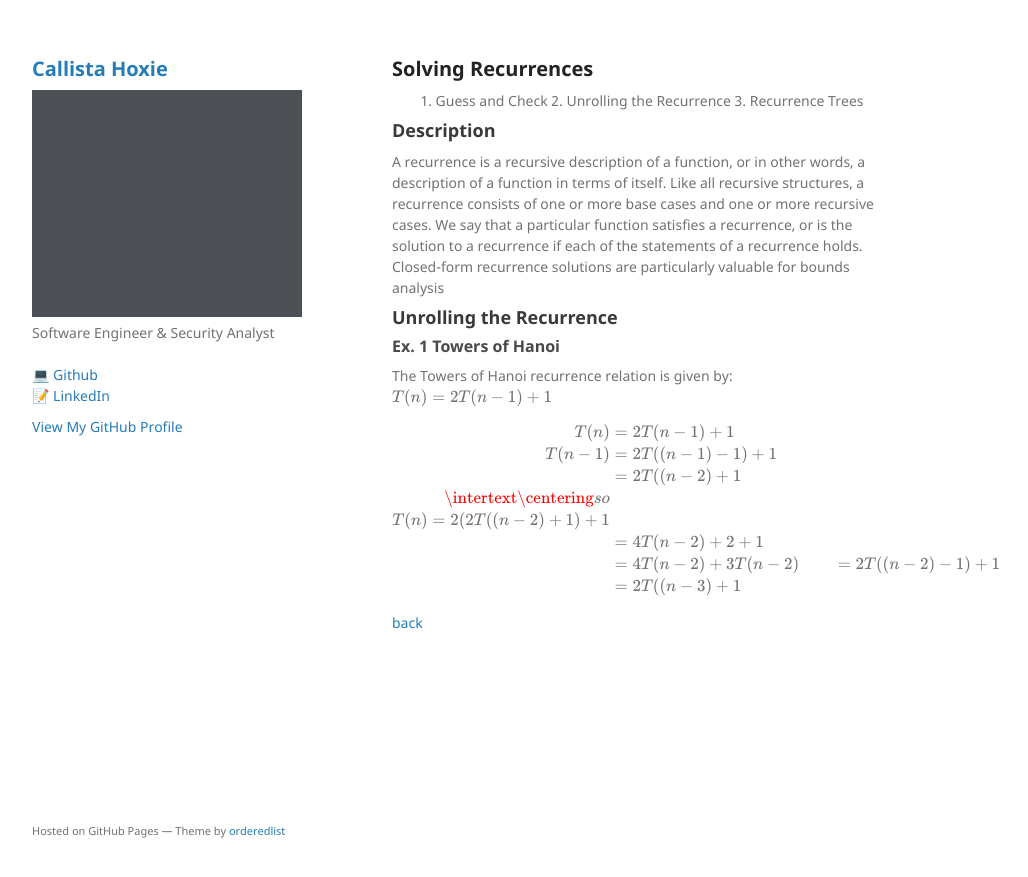
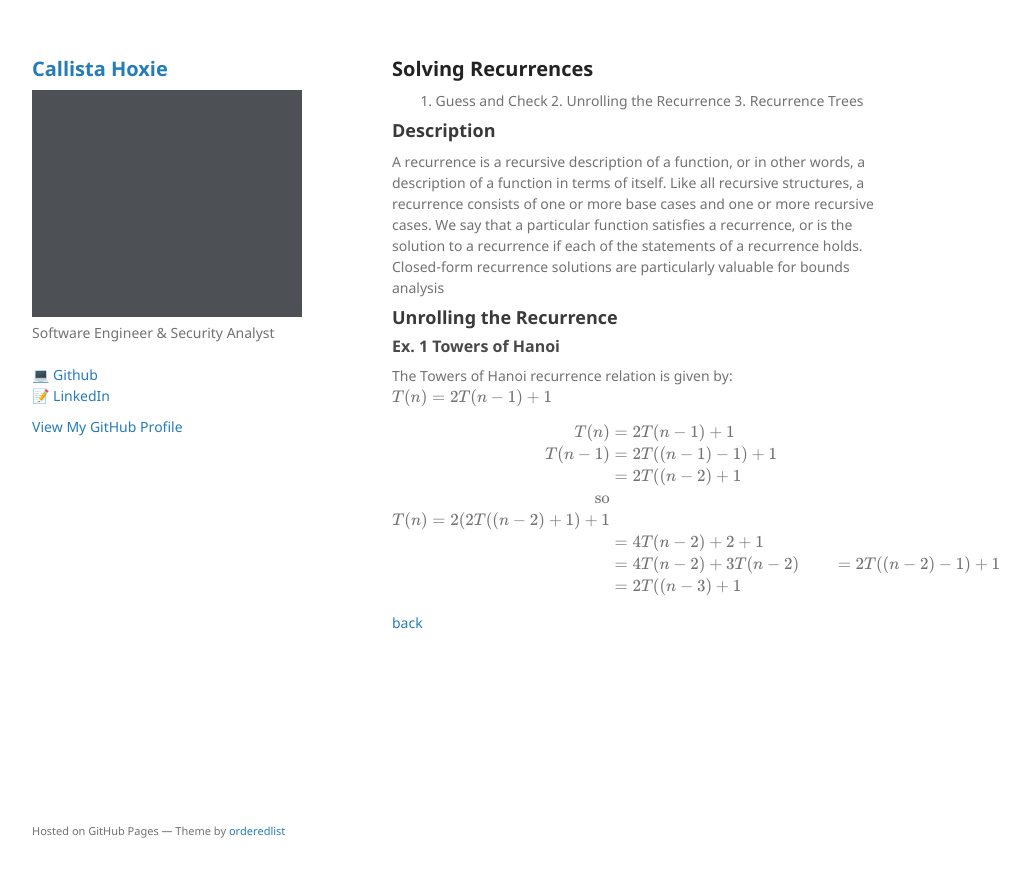
Before and after one commit to callistajosette/callistajosette.github.io, a Jekyll site: the page built from project-crease.md, in a window 1280 px wide. Shown: the top 877 px of the page, without its empty margins (178-1206 px from the left). Built offline with Jekyll 4.4.1, drawn with Linux system fonts in a browser that asks for light colours; our own code applies the rules of GitHub Pages for plain Markdown files.

Commit message:
Update project-crease.md

```diff
--- a/project-crease.md
+++ b/project-crease.md
@@ -22,7 +22,7 @@ $$\begin{align*}
 T(n) & = 2T(n-1) + 1 \\
 T(n-1) & = 2T((n-1)-1) + 1 \\
 & = 2T((n-2) + 1 \\
-\intertext{\centering so}\\
+\text{so}\\
 T(n)= 2(2T((n-2) + 1) + 1\\
 & = 4T(n-2) + 2 + 1\\
 & = 4T(n-2) + 3
```
